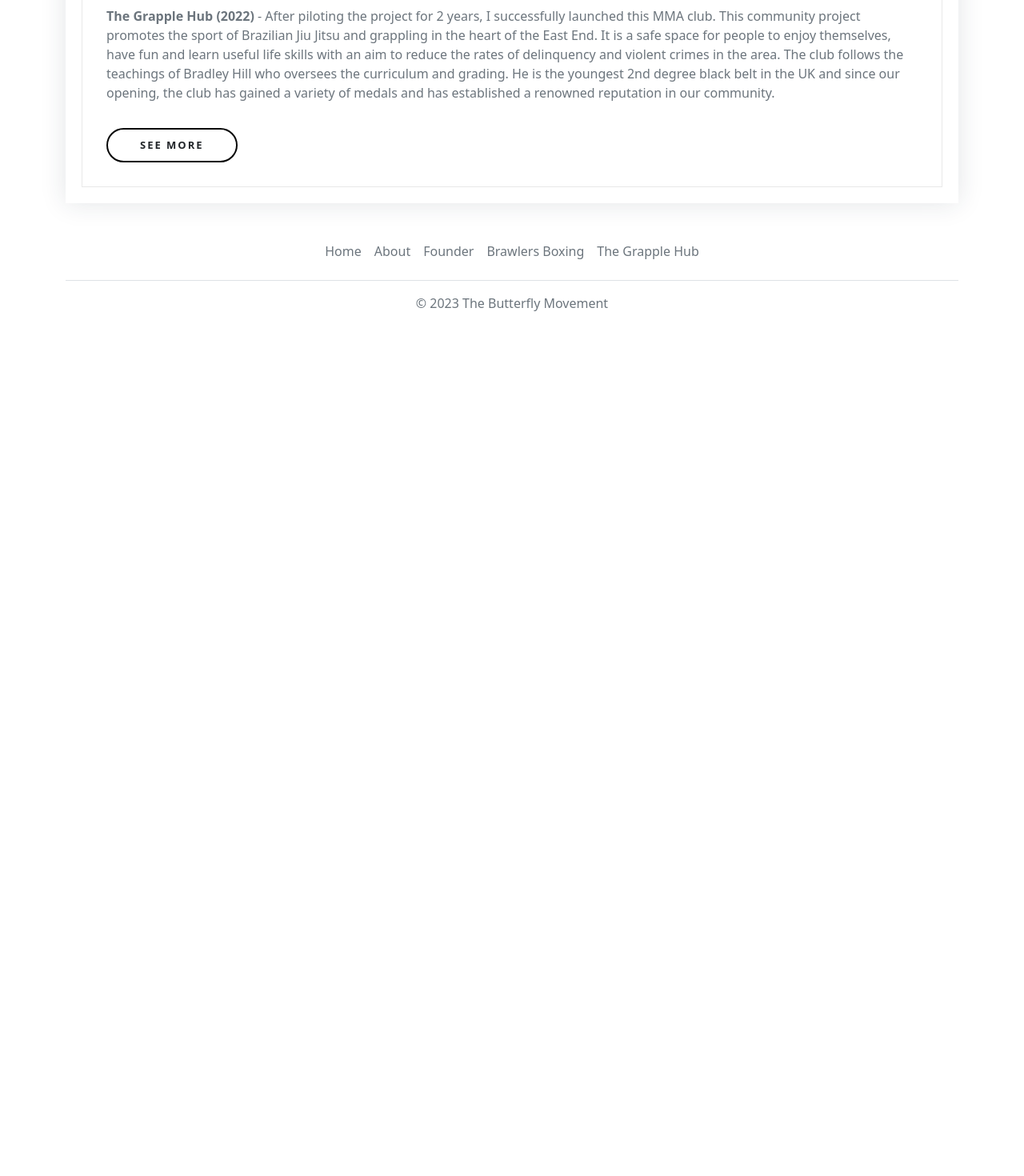
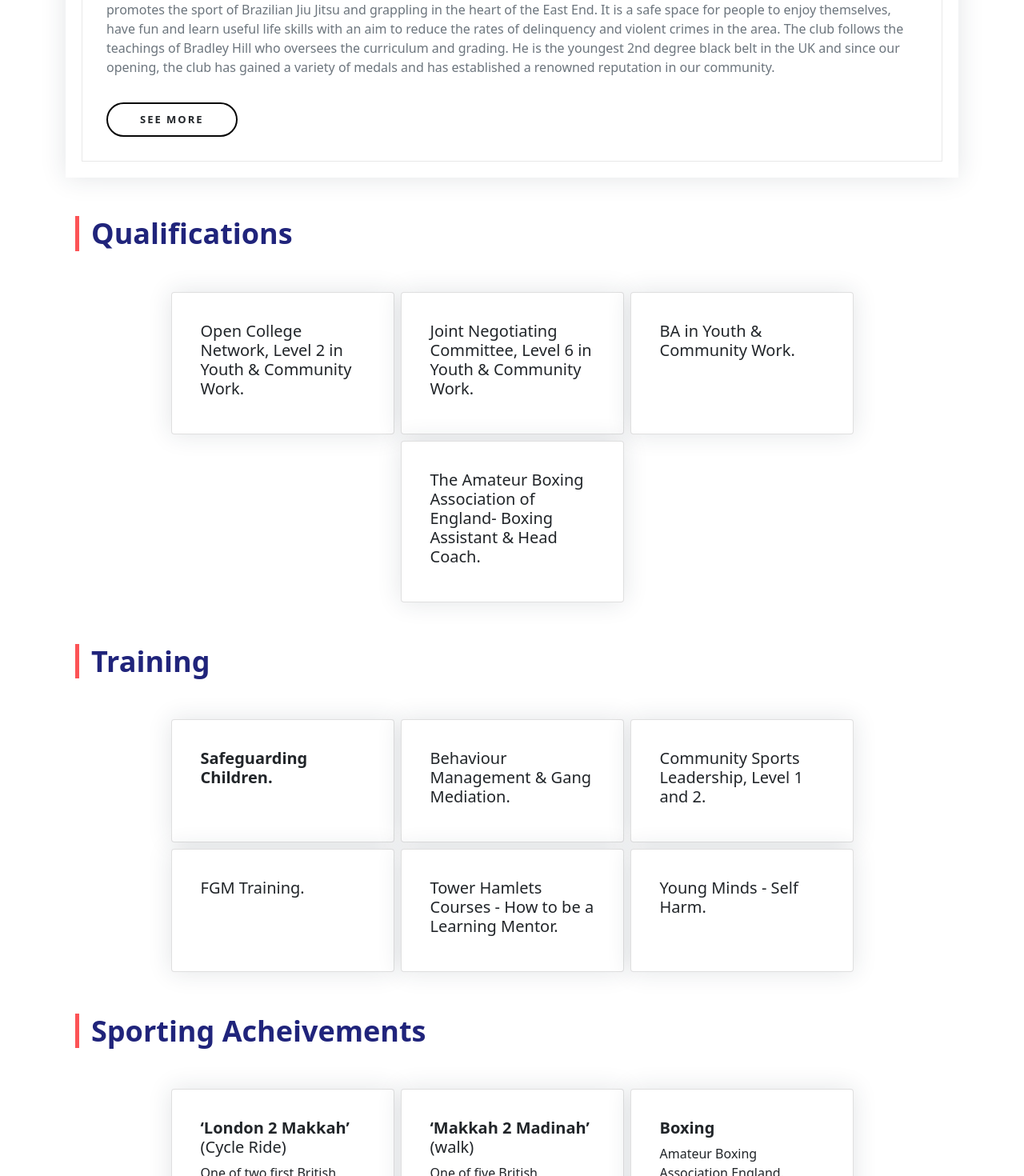
Before and after one commit to abdulnaseem/coachhandco, an Angular app: page /founder in a window 1280 px wide. Shown: the part 1330-2800 px from the top of the page at 80% size. Before the commit the page ends 1753 px from the top, so only its background shows below. Built offline with nearby package versions, Linux system fonts and the light colour scheme.

Commit message:
added card layout

```diff
--- a/src/app/components/founder/founder.component.css
+++ b/src/app/components/founder/founder.component.css
@@ -76,6 +76,12 @@
     text-align: center;
 }
 
+.qualifications {
+    padding: 20px;
+    background: white;
+    box-shadow: 0 0 30px rgba(31, 45, 61, 0.125);
+}
+
 /* @media only screen and (max-width: 994px) {
     .founder-images {
         width: 100%;
@@ -89,6 +95,8 @@
 } */
 
 @media only screen and (max-width: 767px) {
-
+    .col-lg-4 .col-md-4 .col-12 {
+        margin-top: 10px;
+    }
 
 }
--- a/src/app/components/founder/founder.component.html
+++ b/src/app/components/founder/founder.component.html
@@ -30,7 +30,7 @@
                             <div class="row align-items-center images">
                                 <div class="col-lg-4 col-md-4 col-12">
                                     <div class="row">
-                                        <div class="col-lg-12 col-md-12 mt-4 pt-2">
+                                        <div class="col-lg-12 col-md-12">
                                             <div class="card work-desk rounded border-0 shadow-lg overflow-hidden">
                                                 <img src="../../../assets/images/hanan3.jpg" class="img-fluid" alt="Image" />
                                                 <div class="img-overlay bg-dark"></div>
@@ -42,7 +42,7 @@
                                 </div>
                                 <!--end col-->
 
-                                <div class="col-lg-4 col-md-4 col-12 mt-sm-4 pt-sm-2">
+                                <div class="col-lg-4 col-md-4 col-12">
                                     <div class="row">
                                         <div class="col-lg-12 col-md-12">
                                             <div class="card work-desk rounded border-0 shadow-lg overflow-hidden">
@@ -59,7 +59,7 @@
 
                                 <div class="col-lg-4 col-md-4 col-12">
                                     <div class="row">
-                                        <div class="col-lg-12 col-md-12 mt-4 pt-2">
+                                        <div class="col-lg-12 col-md-12">
                                             <div class="card work-desk rounded border-0 shadow-lg overflow-hidden">
                                                 <img src="../../../assets/images/hanan.jpeg" class="img-fluid" alt="Image" />
                                                 <div class="img-overlay bg-dark"></div>
@@ -115,4 +115,114 @@
                 </div>
             </div>
         </div>
+
+        <div class="container mt-5">
+            <div class="title-big pb-3 mb-3">
+                <h4>Qualifications</h4>
+            </div>
+
+            <div class="row d-flex justify-content-center">
+                <div class="card qualifications col-lg-3 m-1">
+                    <div class="card-body">
+                        <h5 class="card-title">Open College Network, Level 2 in Youth & Community Work.</h5>
+                    </div>
+                </div>
+                <div class="card qualifications col-lg-3 m-1">
+                    <div class="card-body">
+                        <h5 class="card-title">Joint Negotiating Committee, Level 6 in Youth & Community Work.</h5>
+                    </div>
+                </div>
+                <div class="card qualifications col-lg-3 m-1">
+                    <div class="card-body">
+                        <h5 class="card-title">BA in Youth & Community Work.</h5>
+                    </div>
+                </div>
+                <div class="card qualifications col-lg-3 m-1">
+                    <div class="card-body">
+                        <h5 class="card-title">The Amateur Boxing Association of England- Boxing Assistant & Head Coach.</h5>
+                    </div>
+                </div>
+            </div>
+        </div>
+
+        <div class="container mt-5">
+            <div class="title-big pb-3 mb-3">
+                <h4>Training</h4>
+            </div>
+
+            <div class="row d-flex justify-content-center">
+                <div class="card qualifications col-lg-3 m-1">
+                    <div class="card-body">
+                        <h5 class="card-title"><strong> Safeguarding Children.</strong></h5>
+                    </div>
+                </div>
+                <div class="card qualifications col-lg-3 m-1">
+                    <div class="card-body">
+                        <h5 class="card-title">Behaviour Management & Gang Mediation.</h5>
+                    </div>
+                </div>
+                <div class="card qualifications col-lg-3 m-1">
+                    <div class="card-body">
+                        <h5 class="card-title">Community Sports Leadership, Level 1 and 2.</h5>
+                    </div>
+                </div>
+                <div class="card qualifications col-lg-3 m-1">
+                    <div class="card-body">
+                        <h5 class="card-title">FGM Training.</h5>
+                    </div>
+                </div>
+                <div class="card qualifications col-lg-3 m-1">
+                    <div class="card-body">
+                        <h5 class="card-title">Tower Hamlets Courses - How to be a Learning Mentor.</h5>
+                    </div>
+                </div>
+                <div class="card qualifications col-lg-3 m-1">
+                    <div class="card-body">
+                        <h5 class="card-title">Young Minds - Self Harm.</h5>
+                    </div>
+                </div>
+            </div>
+        </div>
+
+        <div class="container mt-5">
+            <div class="title-big pb-3 mb-3">
+                <h4>Sporting Acheivements</h4>
+            </div>
+
+            <div class="row d-flex justify-content-center">
+                <div class="card qualifications col-lg-3 m-1">
+                    <div class="card-body">
+                        <h5 class="card-title">
+                            <strong>‘London 2 Makkah’</strong> <br>(Cycle Ride)
+                        </h5>
+                        <p class="card-text">
+                            One of two first British nationals to cycle from London to Saudi Arabia,
+                            covering 5,000 Km through 13 countries in 56 days for charity.
+                        </p>
+                    </div>
+                </div>
+                <div class="card qualifications col-lg-3 m-1">
+                    <div class="card-body">
+                        <h5 class="card-title">
+                            <strong>‘Makkah 2 Madinah’</strong> (walk)
+                        </h5>
+                        <p class="card-text">
+                            One of five British Nationals to walk from Makkah 2 Madina.
+                        </p>
+                    </div>
+                </div>
+                <div class="card qualifications col-lg-3 m-1">
+                    <div class="card-body">
+                        <h5 class="card-title">
+                            <strong>Boxing</strong>
+                        </h5>
+                        <p class="card-text">
+                            Amateur Boxing Association England, London Champion, and National Quarter Finalist 2009.
+                        </p>
+                    </div>
+                </div>
+
+            </div>
+        </div>
+
     </div>
```
